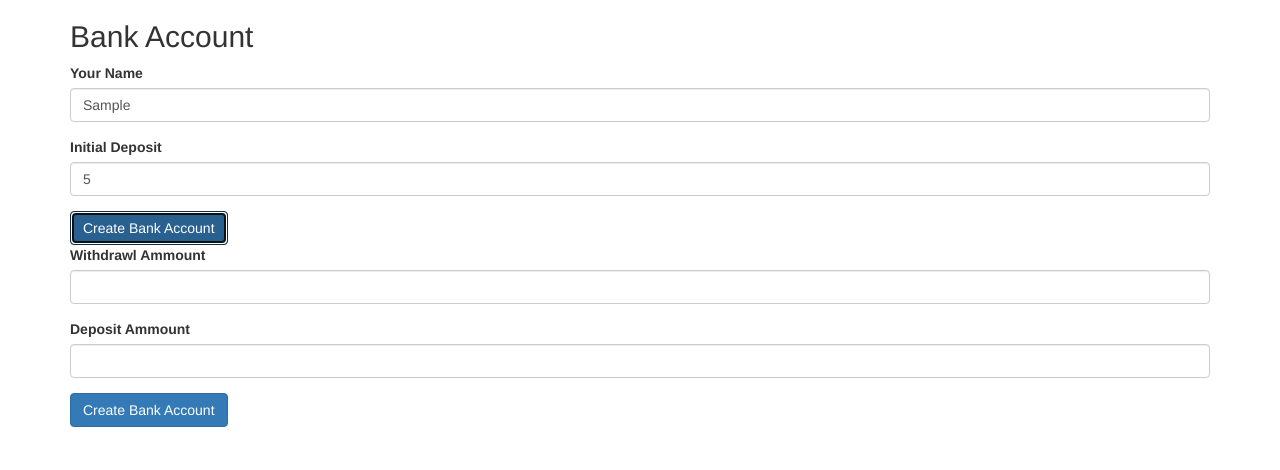
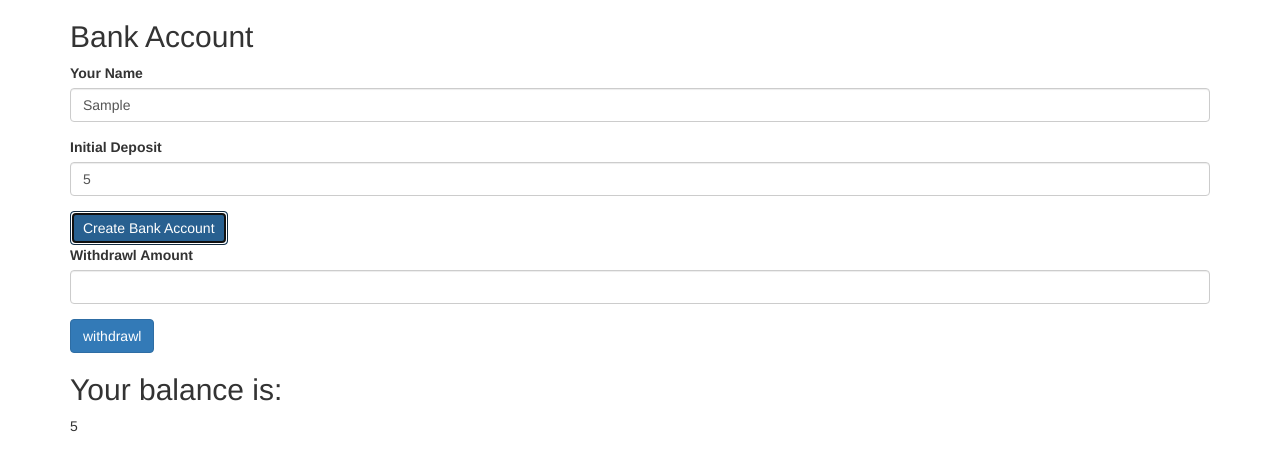
Before and after one commit to BabaYaga64/bankAccountJS, a plain HTML site: page index.html in a window 1280 px wide. Both pictures are taken after typing "Sample", "5" into the empty fields and a click on the button "Create Bank Account". Drawn offline with nearby package versions, Linux system fonts and the light colour scheme.

Commit message:
Add withdraw function in order to be able to withdraw money.

```diff
--- a/index.html
+++ b/index.html
@@ -26,15 +26,18 @@
 
         <form id="withdrawlDeposit">
             <div class="form-group">
-                <label type="text" for="name">Withdrawl Ammount</label>
+                <label type="text" for="name">Withdrawl Amount</label>
                 <input type="number" id="withdrawl" class="form-control">
             </div>
-            <div class="form-group">
-                <label type="text" for="name">Deposit Ammount</label>
+            <!-- <div class="form-group">
+                <label type="text" for="name">Deposit Amount</label>
                 <input type="number" id="deposit" class="form-control">
-            </div>
-            <button name="submit" class="btn btn-primary">Create Bank Account</button>
+            </div> -->
+            <button name="submit" class="btn btn-primary">withdrawl</button>
         </form>
+
+        <h2>Your balance is:</h2>
+        <p><span class="balance"></span></p>
 
     </div>
 </body>
--- a/js/scripts.js
+++ b/js/scripts.js
@@ -24,22 +24,34 @@ $(document).ready(function() {
     $("form#new-bankaccount").submit(function(event) {
         event.preventDefault();
         var inputtedName = $("input#new-name").val();
-        var initialDeposit = parseFloat($("input#new-deposit").val()).toFixed(2);
+        var initialDeposit = parseFloat($("input#new-deposit").val());
 
         var createAccount = Object.create(BankAccount);
 
         createAccount.name = inputtedName;
         createAccount.balance = initialDeposit;
-        debugger;
-    });
+
+        //display monies
+        var result = createAccount.balance;
+        $("span.balance").text(result);
+
+        $("form#withdrawlDeposit").submit(function(event) {
+            //includes an event.preventDefault after EVERY submit event
+            event.preventDefault();
+
+            var withdrawlMoney = parseInt($("input#withdrawl").val());
+            var newBalance = createAccount.withdraw(withdrawlMoney);
 
 
-    $("form#withdrawlDeposit").submit(function(event) {
-
-        var withdrawl = parseInt($("input#withdrawl").val());
-
-        var deposit = parseInt($("input#deposit").val());
-    });
+            //display monies
+            //var result = createAccount.balance;
+            $("span.balance").text(createAccount.balance);
 
 
-});
+            //var depositMoney = parseInt($("input#deposit").val());
+
+        });//Ends form#withdrawlDeposit
+
+    });//Ends form#new-bankaccount
+
+});//Ends document.ready
```
